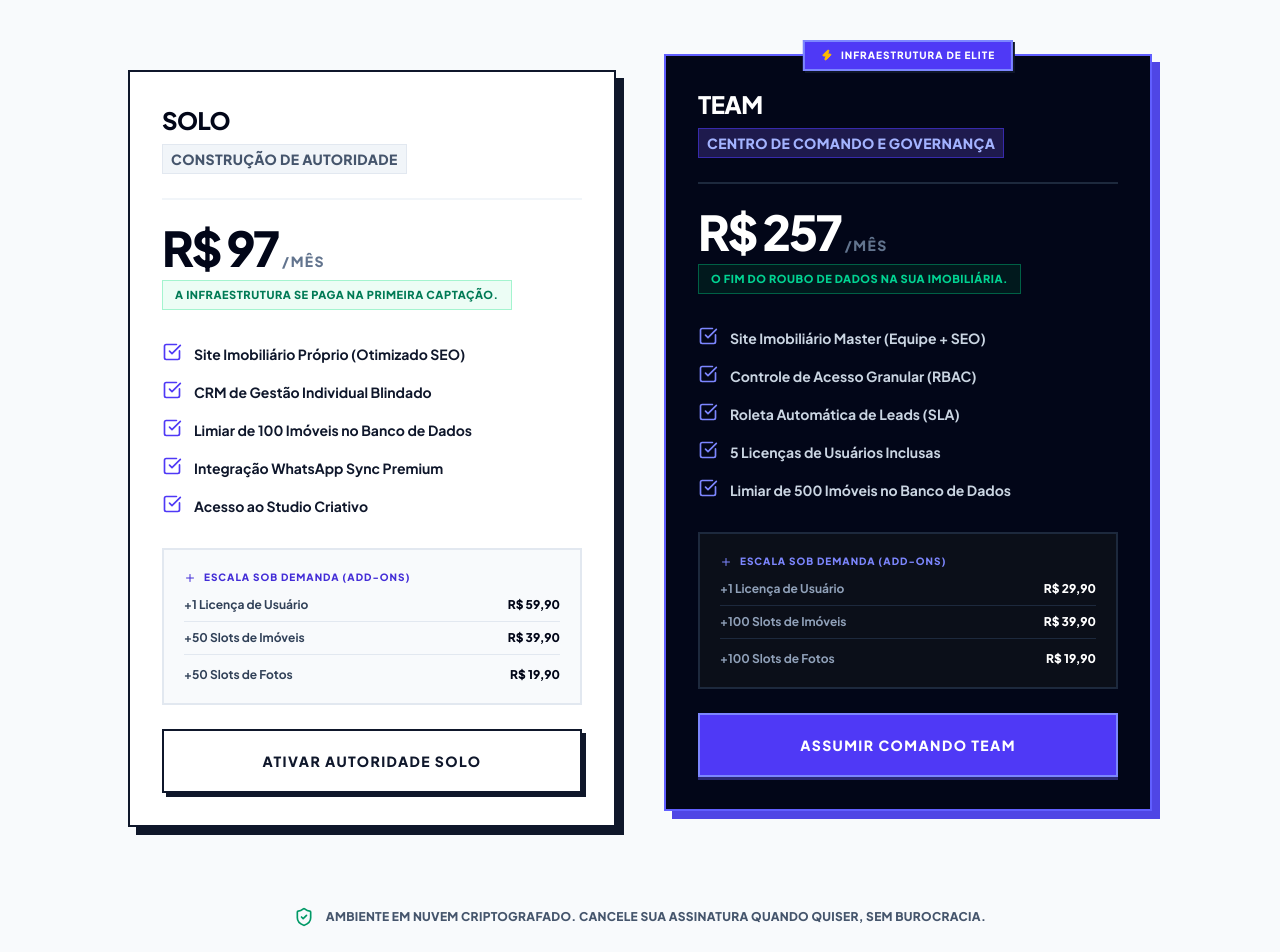
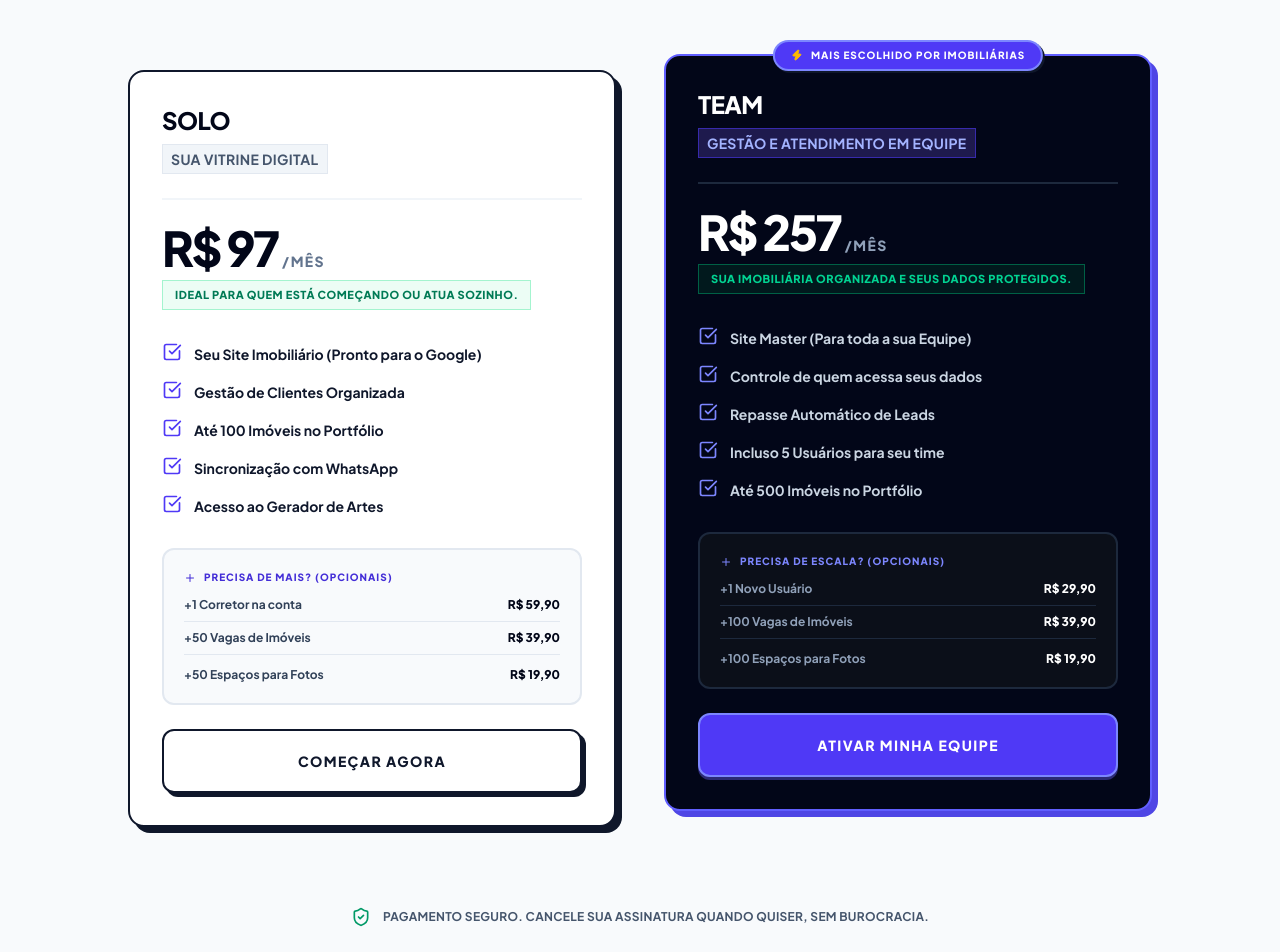
Before and after one commit to wendelvx/imovent-lp, a React (Vite) app: page / in a window 1280 px wide. Shown: the part 7860-8812 px from the top of the page. Built offline with nearby package versions, Linux system fonts and the light colour scheme.

Commit message:
Update Pricing component with new features and text

```diff
--- a/src/components/landing/Pricing.jsx
+++ b/src/components/landing/Pricing.jsx
@@ -1,6 +1,6 @@
 import React from 'react';
 import { motion } from 'framer-motion';
-import { Zap, ShieldCheck, Plus, CheckSquare, Server } from 'lucide-react';
+import { Zap, ShieldCheck, Plus, CheckSquare, Wallet } from 'lucide-react';
 
 const fadeInUp = {
   hidden: { opacity: 0, y: 30 },
@@ -19,26 +19,26 @@ export default function Pricing() {
       <div className="max-w-4xl mx-auto text-center mb-20 md:mb-24">
         <motion.div initial={{ opacity: 0, y: 20 }} whileInView={{ opacity: 1, y: 0 }} viewport={{ once: true }}>
           <div className="inline-flex items-center gap-2 px-4 py-2 bg-indigo-50 border-2 border-indigo-200 shadow-[2px_2px_0px_0px_rgba(79,70,229,0.2)] mb-6">
-            <Server className="w-4 h-4 text-indigo-700" />
-            <span className="text-[11px] font-black text-indigo-900 tracking-widest uppercase">Ativo Digital vs. Gasto Operacional</span>
+            <Wallet className="w-4 h-4 text-indigo-700" />
+            <span className="text-[11px] font-black text-indigo-900 tracking-widest uppercase">Investimento que se paga</span>
           </div>
           <h2 className="text-4xl md:text-5xl lg:text-[4rem] font-extrabold text-slate-950 mb-6 tracking-tighter leading-[1.05]">
-            Quanto custa perder uma venda por <span className="text-rose-600">desorganização?</span>
+            O sistema que custa menos que <span className="text-indigo-600">uma venda perdida.</span>
           </h2>
           <p className="text-lg text-slate-600 font-medium px-4 max-w-2xl mx-auto leading-relaxed">
-            Pare de pagar mensalidades por ferramentas dispersas. Invista em uma infraestrutura unificada que escala exatamente conforme o seu volume de vendas. Sem fidelidade.
+            Pare de pagar por várias ferramentas que não se conversam. Escolha a infraestrutura que cresce junto com o seu volume de vendas, sem letras miúdas ou fidelidade.
           </p>
         </motion.div>
       </div>
 
       <motion.div variants={staggerContainer} initial="hidden" whileInView="visible" viewport={{ once: true, margin: "-50px" }} className="max-w-5xl mx-auto grid md:grid-cols-2 gap-y-12 md:gap-y-0 md:gap-x-12 items-stretch">
 
-        {/* Card Solo - Construção de Autoridade */}
-        <motion.div variants={fadeInUp} className="bg-white border-2 border-slate-900 p-8 shadow-[8px_8px_0px_0px_rgba(15,23,42,1)] flex flex-col h-full group hover:-translate-y-1 transition-transform">
+        {/* Card Solo - O Corretor Independente */}
+        <motion.div variants={fadeInUp} className="bg-white border-2 border-slate-900 p-8 shadow-[6px_6px_0px_0px_rgba(15,23,42,1)] flex flex-col h-full group hover:-translate-y-1 transition-transform rounded-2xl">
           <div className="mb-6 border-b-2 border-slate-100 pb-6">
             <h3 className="text-2xl font-black text-slate-950 tracking-tight uppercase mb-2">Solo</h3>
-            <p className="text-sm text-slate-600 font-[800] uppercase tracking-wide bg-slate-100 inline-block px-2 py-1 border border-slate-200">
-              Construção de Autoridade
+            <p className="text-sm text-slate-600 font-bold uppercase tracking-wide bg-slate-100 inline-block px-2 py-1 border border-slate-200">
+              Sua Vitrine Digital
             </p>
           </div>
 
@@ -47,16 +47,16 @@ export default function Pricing() {
             <span className="text-sm text-slate-500 font-black uppercase tracking-widest">/mês</span>
           </div>
           <div className="mb-8 text-[11px] font-black text-emerald-700 bg-emerald-50 inline-block px-3 py-1.5 border border-emerald-200 self-start uppercase tracking-wider">
-            A infraestrutura se paga na primeira captação.
+            Ideal para quem está começando ou atua sozinho.
           </div>
 
           <ul className="space-y-4 mb-8 flex-1">
             {[
-              { text: 'Site Imobiliário Próprio (Otimizado SEO)' },
-              { text: 'CRM de Gestão Individual Blindado' },
-              { text: 'Limiar de 100 Imóveis no Banco de Dados' },
-              { text: 'Integração WhatsApp Sync Premium' },
-              { text: 'Acesso ao Studio Criativo' },
+              { text: 'Seu Site Imobiliário (Pronto para o Google)' },
+              { text: 'Gestão de Clientes Organizada' },
+              { text: 'Até 100 Imóveis no Portfólio' },
+              { text: 'Sincronização com WhatsApp' },
+              { text: 'Acesso ao Gerador de Artes' },
             ].map((feature, idx) => (
               <li key={idx} className="flex items-start gap-3 text-sm text-slate-900 font-bold">
                 <CheckSquare className="w-5 h-5 text-indigo-600 flex-shrink-0" />
@@ -66,58 +66,58 @@ export default function Pricing() {
           </ul>
 
           <div className="mt-auto">
-            {/* Bloco de Add-ons Escalonáveis */}
-            <div className="p-5 bg-slate-50 border-2 border-slate-200 mb-6 flex flex-col gap-2">
+            {/* Bloco de Add-ons Escalonáveis (Linguagem Amigável) */}
+            <div className="p-5 bg-slate-50 border-2 border-slate-200 mb-6 flex flex-col gap-2 rounded-xl">
               <span className="uppercase tracking-widest text-[10px] text-indigo-700 mb-1 font-black flex items-center gap-2">
-                <Plus className="w-3 h-3" /> Escala sob demanda (Add-ons)
+                <Plus className="w-3 h-3" /> Precisa de mais? (Opcionais)
               </span>
               <div className="flex justify-between items-center text-xs font-bold text-slate-700 border-b border-slate-200 pb-2">
-                <span>+1 Licença de Usuário</span> <span className="text-slate-950 font-black">R$ 59,90</span>
+                <span>+1 Corretor na conta</span> <span className="text-slate-950 font-black">R$ 59,90</span>
               </div>
               <div className="flex justify-between items-center text-xs font-bold text-slate-700 border-b border-slate-200 pb-2">
-                <span>+50 Slots de Imóveis</span> <span className="text-slate-950 font-black">R$ 39,90</span>
+                <span>+50 Vagas de Imóveis</span> <span className="text-slate-950 font-black">R$ 39,90</span>
               </div>
               <div className="flex justify-between items-center text-xs font-bold text-slate-700 pt-1">
-                <span>+50 Slots de Fotos</span> <span className="text-slate-950 font-black">R$ 19,90</span>
+                <span>+50 Espaços para Fotos</span> <span className="text-slate-950 font-black">R$ 19,90</span>
               </div>
             </div>
 
-            <button className="w-full py-5 bg-white border-2 border-slate-900 text-slate-900 font-black uppercase tracking-widest hover:bg-slate-900 hover:text-white transition-colors duration-300 text-sm shadow-[4px_4px_0px_0px_rgba(15,23,42,1)] active:shadow-none active:translate-y-1">
-              Ativar Autoridade Solo
+            <button className="w-full py-5 bg-white border-2 border-slate-900 text-slate-900 font-black uppercase tracking-widest hover:bg-slate-900 hover:text-white transition-colors duration-300 text-sm shadow-[4px_4px_0px_0px_rgba(15,23,42,1)] active:shadow-none active:translate-y-1 rounded-xl">
+              Começar Agora
             </button>
           </div>
         </motion.div>
 
         {/* Card Team - O QG da Imobiliária */}
-        <motion.div variants={fadeInUp} className="bg-slate-950 border-2 border-indigo-500 p-8 shadow-[8px_8px_0px_0px_rgba(79,70,229,1)] flex flex-col h-full relative z-10 transform md:-translate-y-4">
+        <motion.div variants={fadeInUp} className="bg-slate-950 border-2 border-indigo-500 p-8 shadow-[6px_6px_0px_0px_rgba(79,70,229,1)] flex flex-col h-full relative z-10 transform md:-translate-y-4 rounded-2xl">
 
-          <div className="absolute -top-4 left-1/2 -translate-x-1/2 bg-indigo-600 text-white text-[10px] font-black uppercase tracking-widest py-1.5 px-4 border-2 border-indigo-400 shadow-[2px_2px_0px_0px_rgba(15,23,42,1)] flex items-center gap-2 whitespace-nowrap">
+          <div className="absolute -top-4 left-1/2 -translate-x-1/2 bg-indigo-600 text-white text-[10px] font-black uppercase tracking-widest py-1.5 px-4 border-2 border-indigo-400 shadow-[2px_2px_0px_0px_rgba(15,23,42,1)] flex items-center gap-2 whitespace-nowrap rounded-full">
             <Zap className="w-3 h-3 fill-amber-400 text-amber-400" />
-            Infraestrutura de Elite
+            Mais Escolhido por Imobiliárias
           </div>
 
           <div className="mb-6 mt-2 md:mt-0 border-b-2 border-slate-800 pb-6">
             <h3 className="text-2xl font-black text-white tracking-tight uppercase mb-2">Team</h3>
-            <p className="text-sm text-indigo-300 font-[800] uppercase tracking-wide bg-indigo-950 border border-indigo-800 inline-block px-2 py-1">
-              Centro de Comando e Governança
+            <p className="text-sm text-indigo-300 font-bold uppercase tracking-wide bg-indigo-950 border border-indigo-800 inline-block px-2 py-1">
+              Gestão e Atendimento em Equipe
             </p>
           </div>
 
           <div className="mb-2 flex items-baseline gap-1">
             <span className="text-5xl font-black text-white tracking-tighter">R$ 257</span>
-            <span className="text-sm text-slate-500 font-black uppercase tracking-widest">/mês</span>
+            <span className="text-sm text-slate-400 font-black uppercase tracking-widest">/mês</span>
           </div>
           <div className="mb-8 text-[11px] font-black text-emerald-400 bg-emerald-950/50 inline-block px-3 py-1.5 border border-emerald-800 self-start uppercase tracking-wider">
-            O fim do roubo de dados na sua imobiliária.
+            Sua imobiliária organizada e seus dados protegidos.
           </div>
 
           <ul className="space-y-4 mb-8 flex-1">
             {[
-              { text: 'Site Imobiliário Master (Equipe + SEO)' },
-              { text: 'Controle de Acesso Granular (RBAC)' },
-              { text: 'Roleta Automática de Leads (SLA)' },
-              { text: '5 Licenças de Usuários Inclusas' },
-              { text: 'Limiar de 500 Imóveis no Banco de Dados' },
+              { text: 'Site Master (Para toda a sua Equipe)' },
+              { text: 'Controle de quem acessa seus dados' },
+              { text: 'Repasse Automático de Leads' },
+              { text: 'Incluso 5 Usuários para seu time' },
+              { text: 'Até 500 Imóveis no Portfólio' },
             ].map((feature, idx) => (
               <li key={idx} className="flex items-start gap-3 text-sm text-slate-300 font-bold">
                 <CheckSquare className="w-5 h-5 text-indigo-400 flex-shrink-0" />
@@ -128,32 +128,32 @@ export default function Pricing() {
 
           <div className="mt-auto">
             {/* Bloco de Add-ons Escalonáveis (Dark Mode) */}
-            <div className="p-5 bg-[#0B0F19] border-2 border-slate-800 mb-6 flex flex-col gap-2">
+            <div className="p-5 bg-[#0B0F19] border-2 border-slate-800 mb-6 flex flex-col gap-2 rounded-xl">
               <span className="uppercase tracking-widest text-[10px] text-indigo-400 mb-1 font-black flex items-center gap-2">
-                <Plus className="w-3 h-3" /> Escala sob demanda (Add-ons)
+                <Plus className="w-3 h-3" /> Precisa de escala? (Opcionais)
               </span>
               <div className="flex justify-between items-center text-xs font-bold text-slate-400 border-b border-slate-800 pb-2">
-                <span>+1 Licença de Usuário</span> <span className="text-white font-black">R$ 29,90</span>
+                <span>+1 Novo Usuário</span> <span className="text-white font-black">R$ 29,90</span>
               </div>
               <div className="flex justify-between items-center text-xs font-bold text-slate-400 border-b border-slate-800 pb-2">
-                <span>+100 Slots de Imóveis</span> <span className="text-white font-black">R$ 39,90</span>
+                <span>+100 Vagas de Imóveis</span> <span className="text-white font-black">R$ 39,90</span>
               </div>
               <div className="flex justify-between items-center text-xs font-bold text-slate-400 pt-1">
-                <span>+100 Slots de Fotos</span> <span className="text-white font-black">R$ 19,90</span>
+                <span>+100 Espaços para Fotos</span> <span className="text-white font-black">R$ 19,90</span>
               </div>
             </div>
 
-            <button className="w-full py-5 bg-indigo-600 text-white font-black uppercase tracking-widest border-2 border-indigo-400 hover:bg-indigo-700 transition-colors btn-magnetic-solid text-sm">
-              Assumir Comando Team
+            <button className="w-full py-5 bg-indigo-600 text-white font-black uppercase tracking-widest border-2 border-indigo-400 hover:bg-indigo-700 transition-colors btn-magnetic-solid text-sm rounded-xl">
+              Ativar Minha Equipe
             </button>
           </div>
         </motion.div>
 
       </motion.div>
 
-      <motion.div initial={{ opacity: 0 }} whileInView={{ opacity: 1 }} viewport={{ once: true }} transition={{ delay: 0.4 }} className="mt-20 text-center flex flex-col sm:flex-row items-center justify-center gap-3 text-slate-600 font-black uppercase tracking-wide text-xs px-4">
+      <motion.div initial={{ opacity: 0 }} whileInView={{ opacity: 1 }} viewport={{ once: true }} transition={{ delay: 0.4 }} className="mt-20 text-center flex flex-col sm:flex-row items-center justify-center gap-3 text-slate-600 font-bold uppercase tracking-wide text-xs px-4">
         <ShieldCheck className="w-5 h-5 text-emerald-600 flex-shrink-0" />
-        <p>Ambiente em nuvem criptografado. Cancele sua assinatura quando quiser, sem burocracia.</p>
+        <p>Pagamento Seguro. Cancele sua assinatura quando quiser, sem burocracia.</p>
       </motion.div>
 
     </section>
```
